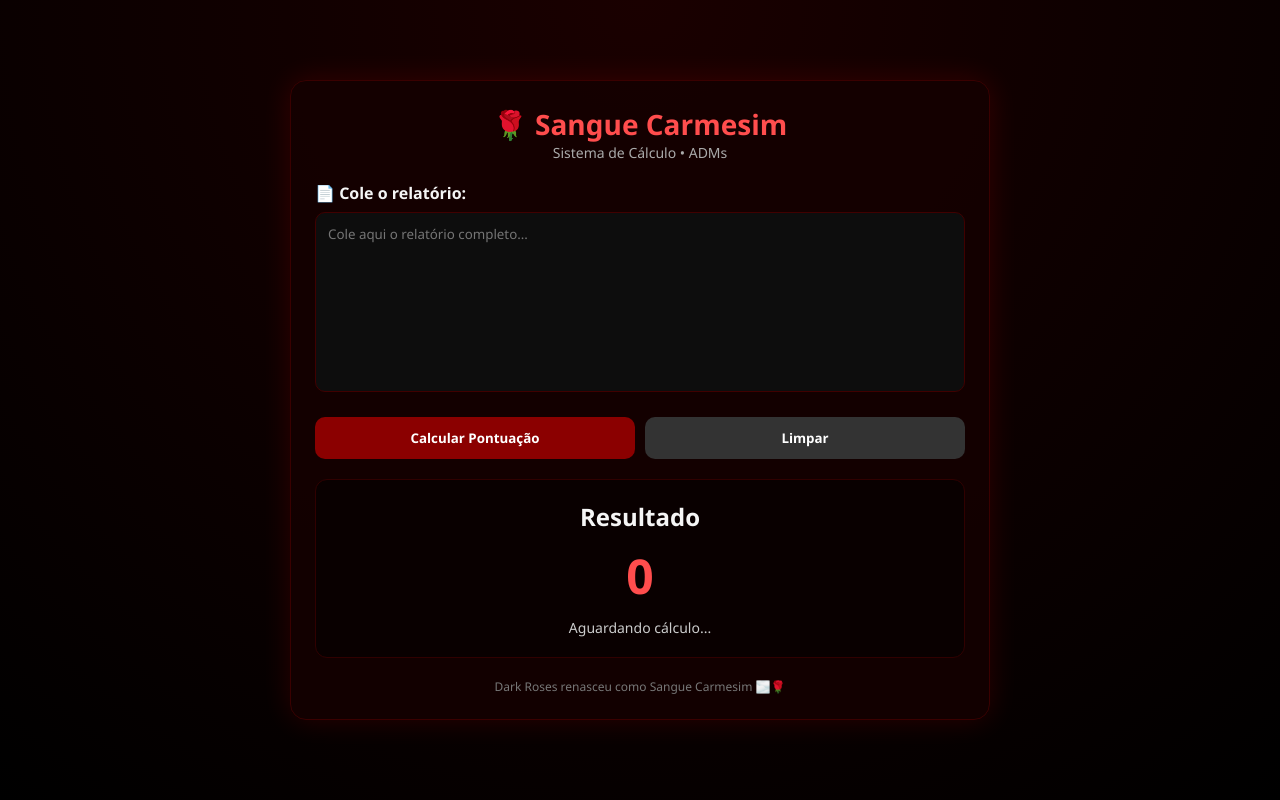
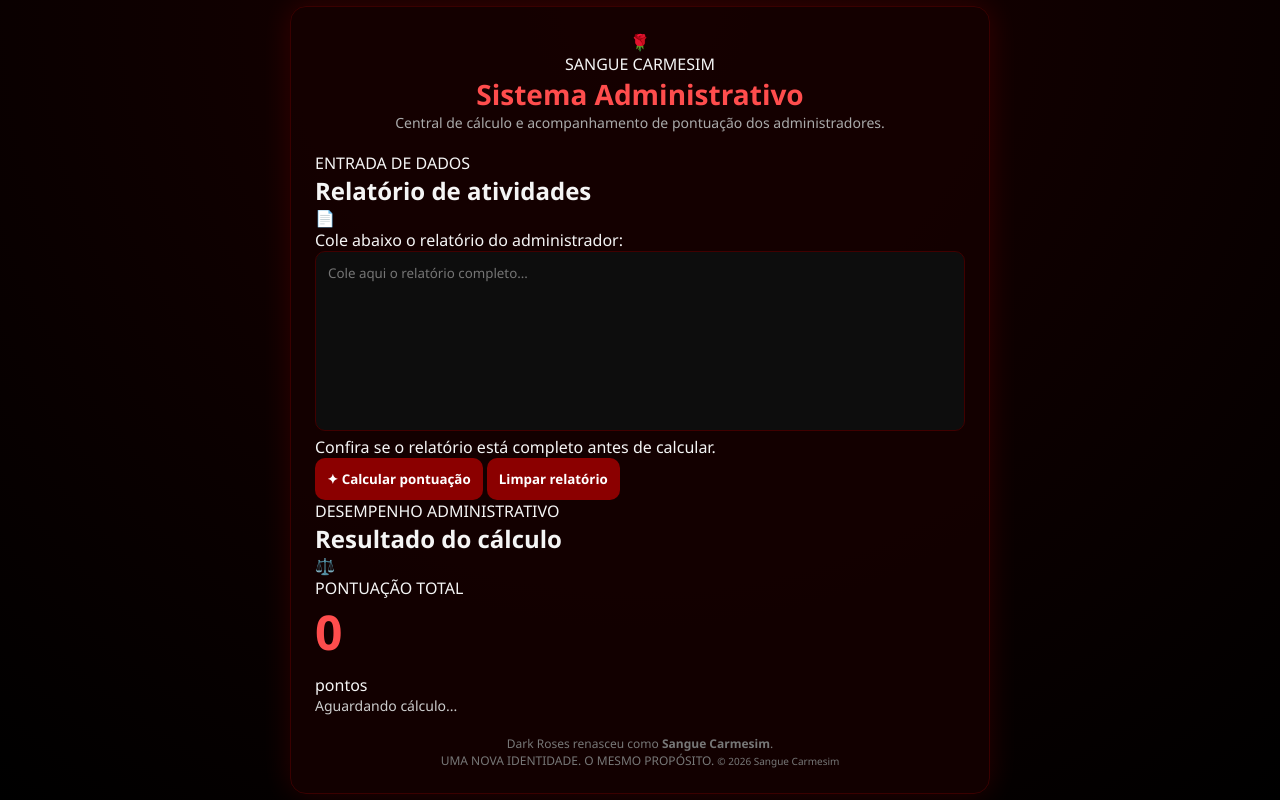
Before and after one commit to FelypeDantas/somas_para_somadores, a plain HTML site: page ADM/index.html in a window 1280 px wide. Drawn offline with Linux system fonts and the light colour scheme.

Commit message:
Update index.html

```diff
--- a/ADM/index.html
+++ b/ADM/index.html
@@ -1,48 +1,158 @@
+
 <!DOCTYPE html>
 <html lang="pt-BR">
 
 <head>
     <meta charset="UTF-8">
     <meta name="viewport" content="width=device-width, initial-scale=1.0">
-    <title>Sangue Carmesim • Somador ADM</title>
+
+    <meta name="theme-color" content="#090609">
+    <meta name="description" content="Sistema administrativo de cálculo de pontuação do Sangue Carmesim.">
+
+    <title>Sangue Carmesim | Pontuação ADM</title>
+
     <link rel="stylesheet" href="style.css">
+
+    <link rel="preconnect" href="https://fonts.googleapis.com">
+    <link rel="preconnect" href="https://fonts.gstatic.com" crossorigin>
+    <link href="https://fonts.googleapis.com/css2?family=Cinzel:wght@500;600;700&family=Inter:wght@400;500;600;700&display=swap" rel="stylesheet">
 </head>
 
-<body>
+<body class="pagina-adm">
+
     <div class="container">
 
-        <header>
-            <h1>🌹 Sangue Carmesim</h1>
-            <p>Sistema de Cálculo • ADMs</p>
+        <!-- CABEÇALHO -->
+
+        <header class="cabecalho">
+
+            <div class="marca">🌹</div>
+
+            <span class="identificador">SANGUE CARMESIM</span>
+
+            <h1>Sistema <span>Administrativo</span></h1>
+
+            <p class="descricao-principal">
+                Central de cálculo e acompanhamento de pontuação dos administradores.
+            </p>
+
         </header>
 
-        <main>
+        <main class="conteudo">
 
-            <section class="input-area">
-                <label for="relatorio">📄 Cole o relatório:</label>
-                <textarea id="relatorio" placeholder="Cole aqui o relatório completo..."></textarea>
+            <!-- ENTRADA DO RELATÓRIO -->
+
+            <section class="painel painel-relatorio">
+
+                <div class="titulo-secao">
+
+                    <div>
+                        <span class="etiqueta">ENTRADA DE DADOS</span>
+                        <h2>Relatório de atividades</h2>
+                    </div>
+
+                    <span class="icone-secao">📄</span>
+
+                </div>
+
+                <label for="relatorio">
+                    Cole abaixo o relatório do administrador:
+                </label>
+
+                <textarea
+                    id="relatorio"
+                    placeholder="Cole aqui o relatório completo..."
+                    spellcheck="false"
+                ></textarea>
+
+                <span class="dica">
+                    Confira se o relatório está completo antes de calcular.
+                </span>
+
             </section>
 
-            <section class="actions">
-                <button id="calcular">Calcular Pontuação</button>
-                <button id="limpar" class="secondary">Limpar</button>
+            <!-- AÇÕES -->
+
+            <section class="acoes">
+
+                <button
+                    id="calcular"
+                    class="botao-calcular"
+                    type="button"
+                >
+                    <span>✦</span>
+                    Calcular pontuação
+                </button>
+
+                <button
+                    id="limpar"
+                    class="botao-limpar"
+                    type="button"
+                >
+                    Limpar relatório
+                </button>
+
             </section>
 
-            <section class="resultado">
-                <h2>Resultado</h2>
-                <div id="pontuacao">0</div>
-                <p id="mensagem">Aguardando cálculo...</p>
+            <!-- RESULTADO -->
+
+            <section class="painel painel-resultado" aria-live="polite">
+
+                <div class="titulo-secao">
+
+                    <div>
+                        <span class="etiqueta">DESEMPENHO ADMINISTRATIVO</span>
+                        <h2>Resultado do cálculo</h2>
+                    </div>
+
+                    <span class="icone-secao">⚖️</span>
+
+                </div>
+
+                <div class="pontuacao-area">
+
+                    <span class="pontuacao-legenda">
+                        PONTUAÇÃO TOTAL
+                    </span>
+
+                    <div id="pontuacao">0</div>
+
+                    <span class="pontuacao-unidade">
+                        pontos
+                    </span>
+
+                </div>
+
+                <p id="mensagem">
+                    Aguardando cálculo...
+                </p>
+
             </section>
 
         </main>
 
-        <footer>
-            <p>Dark Roses renasceu como Sangue Carmesim 🌫️🌹</p>
+        <!-- RODAPÉ -->
+
+        <footer class="rodape">
+
+            <div class="linha-decorativa"></div>
+
+            <p>
+                Dark Roses renasceu como
+                <strong>Sangue Carmesim</strong>.
+            </p>
+
+            <span>
+                UMA NOVA IDENTIDADE. O MESMO PROPÓSITO.
+            </span>
+
+            <small>© 2026 Sangue Carmesim</small>
+
         </footer>
 
     </div>
 
     <script src="script.js"></script>
+
 </body>
-
 </html>
```
